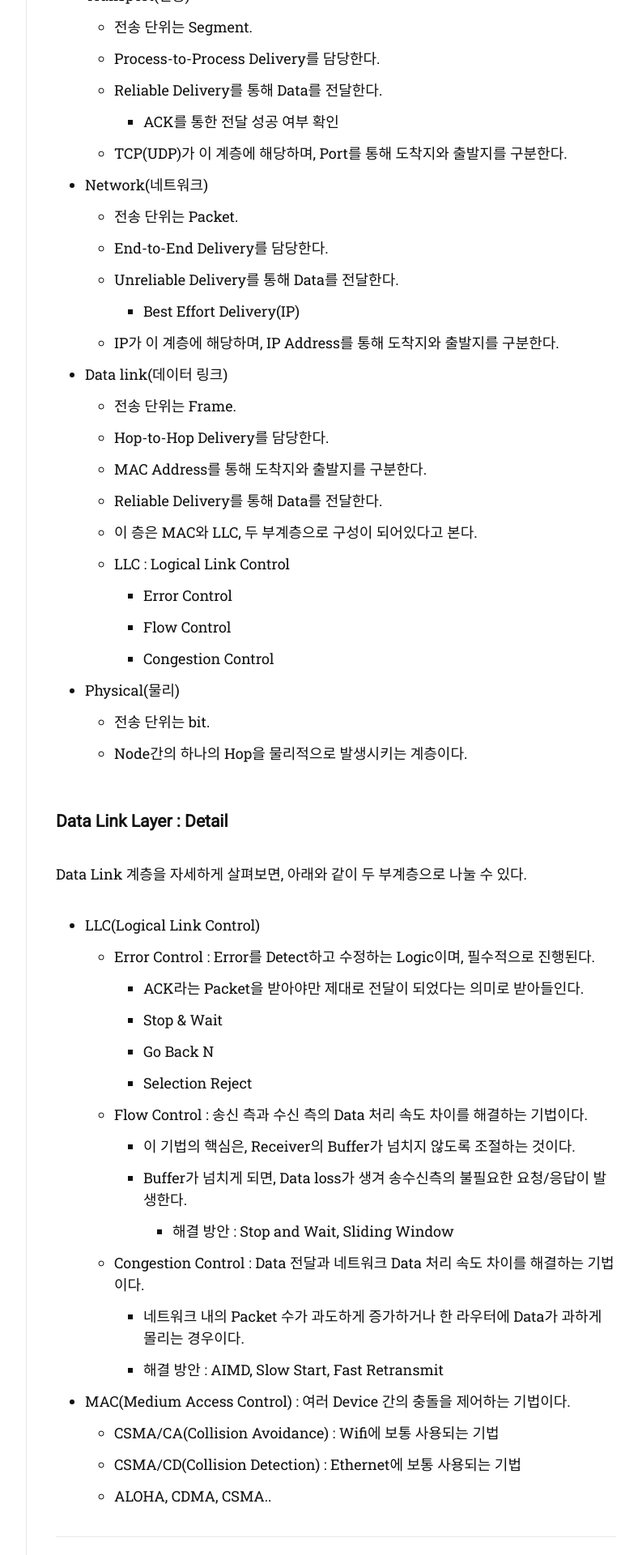
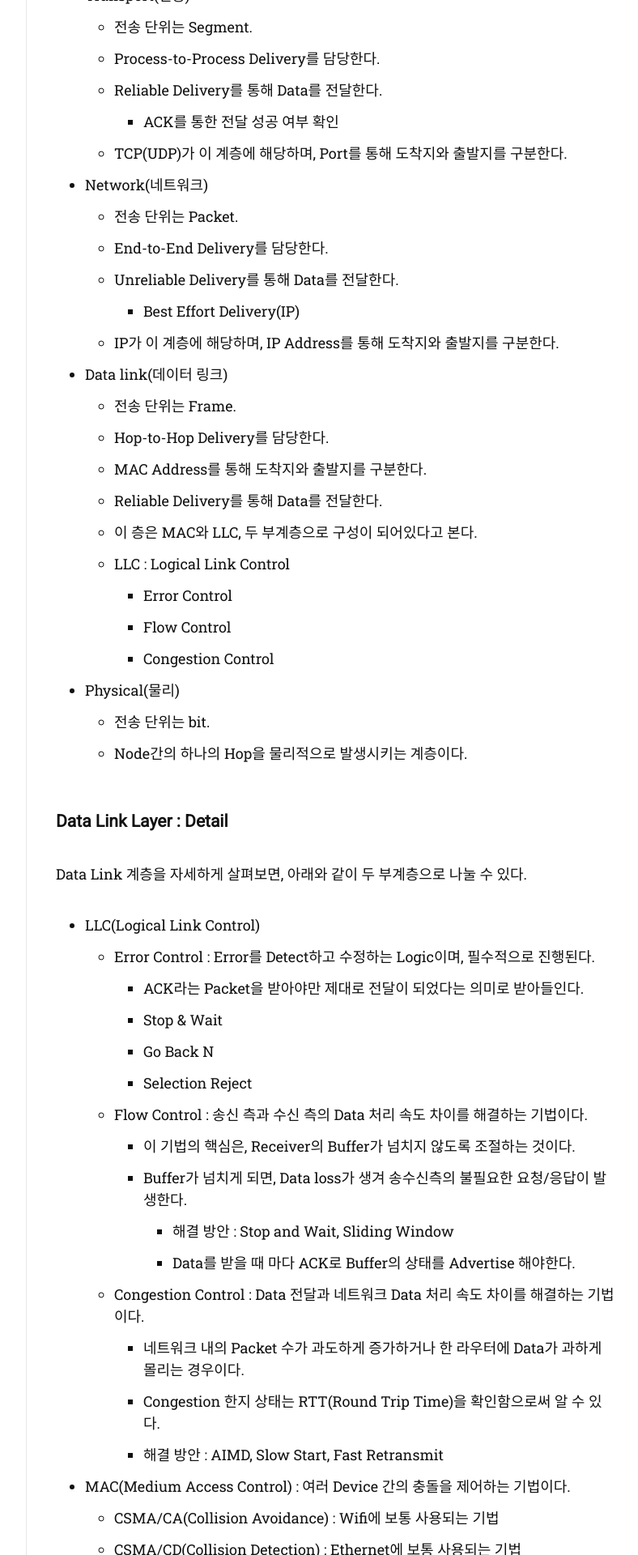
Before and after one commit to Jinseop-Sim/Jinseop-Sim.github.io, a Jekyll site: the page built from _posts/2022-09-06-network.md, in a window 1280 px wide. Shown: the part 3080-5000 px from the top of the page at 81% size, without its empty margins (357-1145 px from the left). Built offline with Jekyll 4.4.1, drawn with Linux system fonts in a browser that asks for light colours; nearby versions of some CDN libraries; some web fonts are replaced.

Commit message:
modify post

```diff
--- a/_posts/2022-09-06-network.md
+++ b/_posts/2022-09-06-network.md
@@ -115,8 +115,10 @@ Data Link 계층을 자세하게 살펴보면, 아래와 같이 두 부계층으
     - 이 기법의 핵심은, Receiver의 Buffer가 넘치지 않도록 조절하는 것이다.
 	- Buffer가 넘치게 되면, Data loss가 생겨 송수신측의 불필요한 요청/응답이 발생한다.
       - 해결 방안 : Stop and Wait, Sliding Window
+	  - Data를 받을 때 마다 ACK로 Buffer의 상태를 Advertise 해야한다.
   - Congestion Control :  Data 전달과 네트워크 Data 처리 속도 차이를 해결하는 기법이다.
     - 네트워크 내의 Packet 수가 과도하게 증가하거나 한 라우터에 Data가 과하게 몰리는 경우이다.
+	- Congestion 한지 상태는 RTT(Round Trip Time)을 확인함으로써 알 수 있다.
 	- 해결 방안 : AIMD, Slow Start, Fast Retransmit
 - MAC(Medium Access Control) : 여러 Device 간의 충돌을 제어하는 기법이다.
   - CSMA/CA(Collision Avoidance) : Wifi에 보통 사용되는 기법
```
